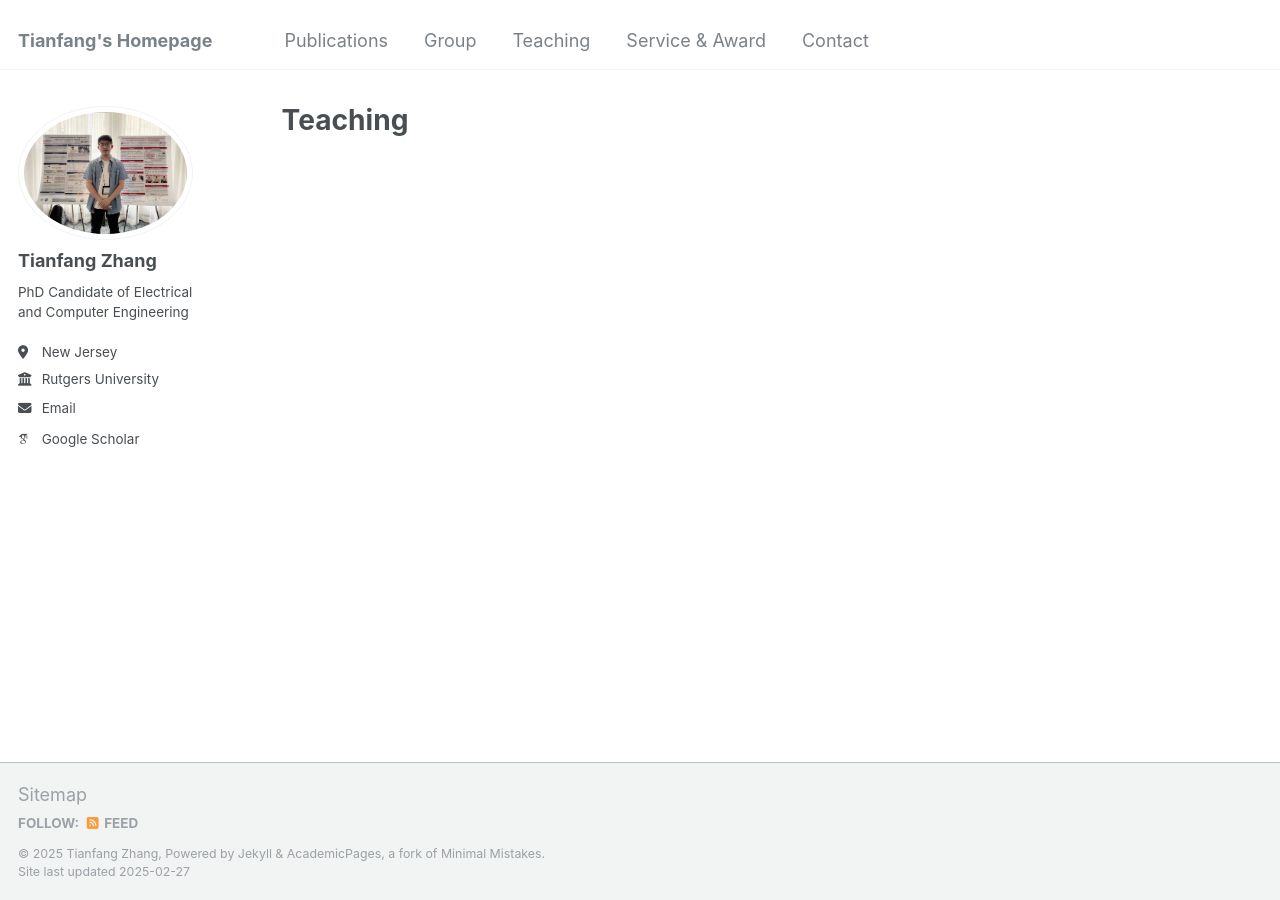
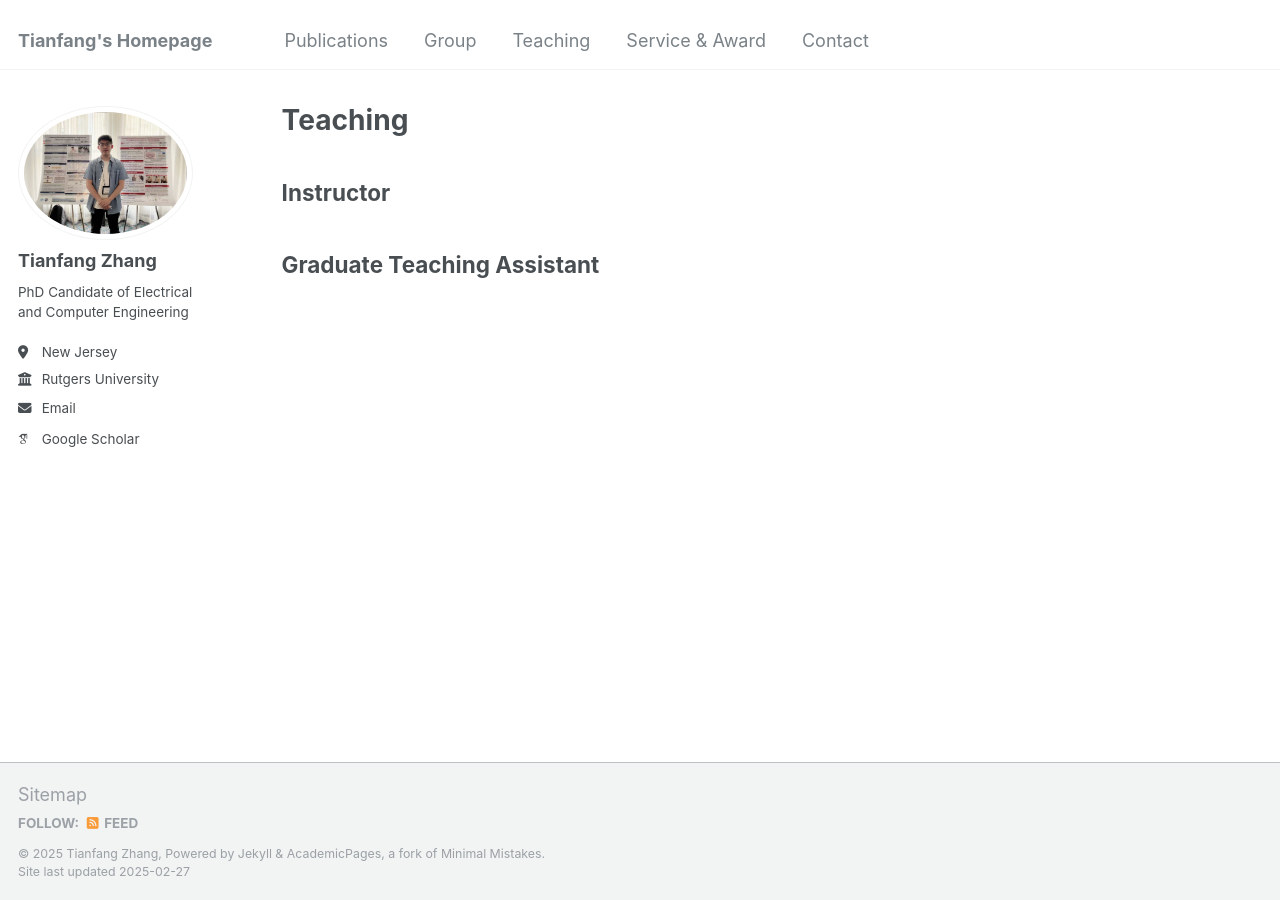
Before and after one commit to tianfang96/tianfang96.github.io, a Jekyll site: the page built from _pages/teaching.html, in a window 1280 px wide. Built offline with Jekyll 4.4.1, drawn with Linux system fonts in a browser that asks for light colours; some web fonts are replaced.

Commit message:
Update teaching.html

```diff
--- a/_pages/teaching.html
+++ b/_pages/teaching.html
@@ -4,3 +4,10 @@ title: "Teaching"
 permalink: /teaching/
 author_profile: true
 ---
+<h2 class="section-header"><strong>Instructor</strong></h2>
+<ul class="teaching-list">
+</ul>
+
+<h2 class="section-header"><strong>Graduate Teaching Assistant</strong></h2>
+<ul class="teaching-list">
+</ul>
```
